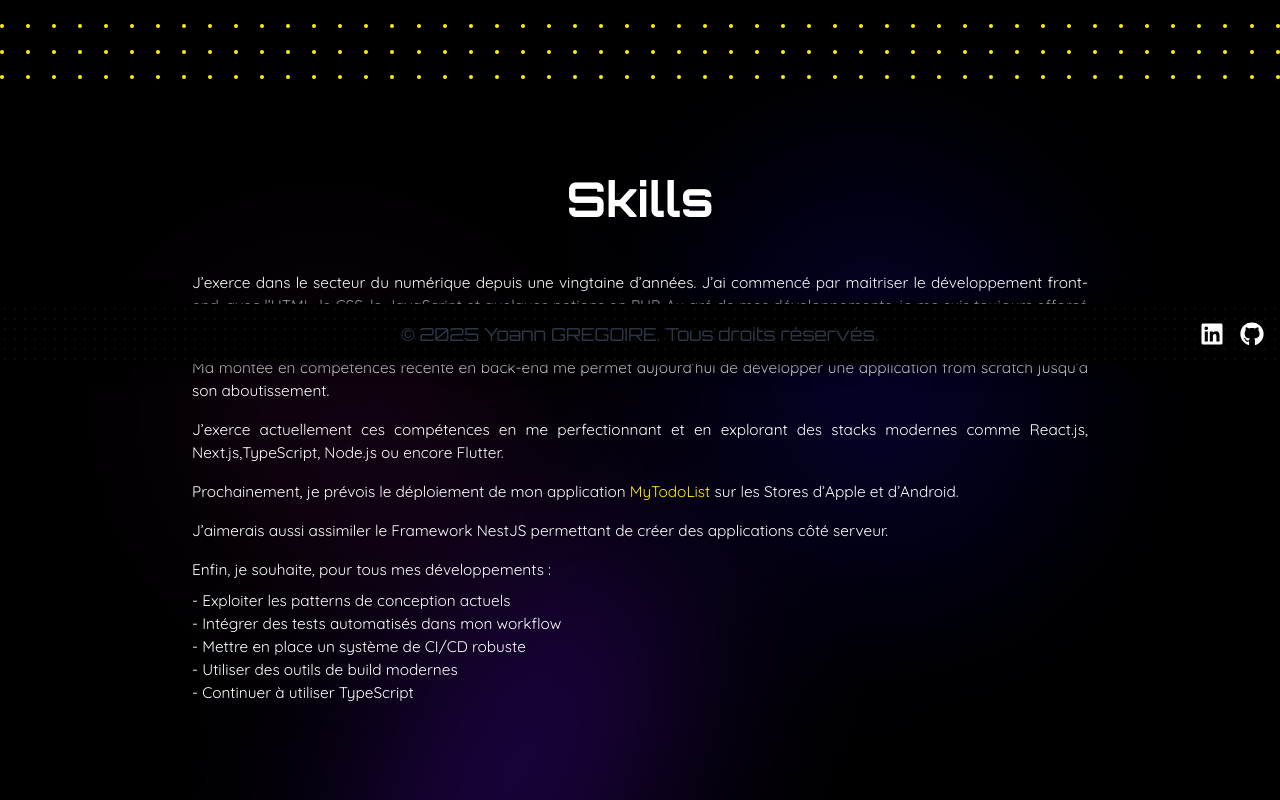
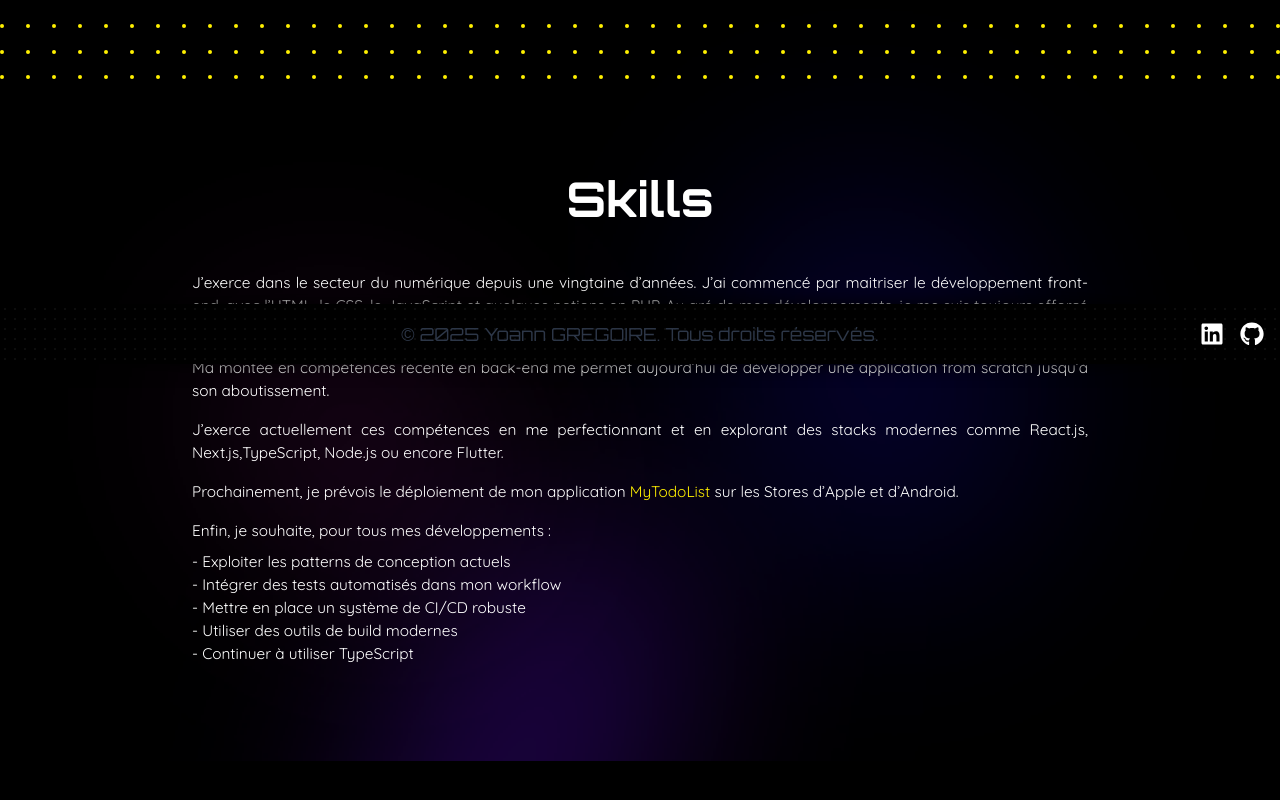
Before and after one commit to YoCode35/my-book, a Next.js app: page /pages/skills in a window 1280 px wide. Shown: the part 436-1236 px from the top of the page. After the commit the page ends 1197 px from the top, so only its background shows below. Built offline with nearby package versions, Linux system fonts and the light colour scheme.

Commit message:
Updated the content of the skills page

```diff
--- a/src/app/pages/skills/page.tsx
+++ b/src/app/pages/skills/page.tsx
@@ -50,9 +50,6 @@ export default function Skills() {
                     </a>{" "}
                     sur les Stores d’Apple et d’Android.
                 </p>
-                <p className="paragraph-custom mt-4">
-                    J’aimerais aussi assimiler le Framework NestJS permettant de créer des applications côté serveur.
-                </p>
                 <div className="paragraph-custom mt-4">
                     <p>Enfin, je souhaite, pour tous mes développements :</p>
                     <ul className="mt-2">
```
